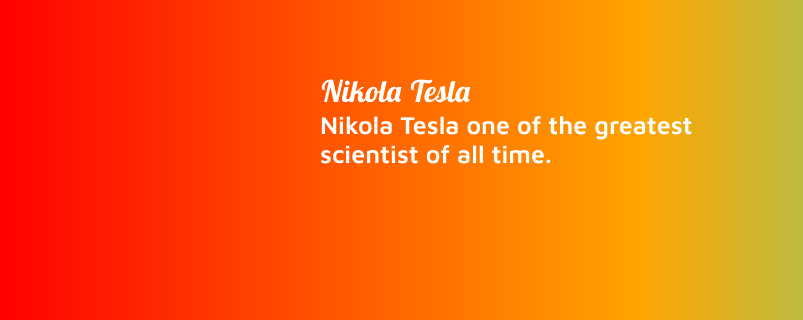
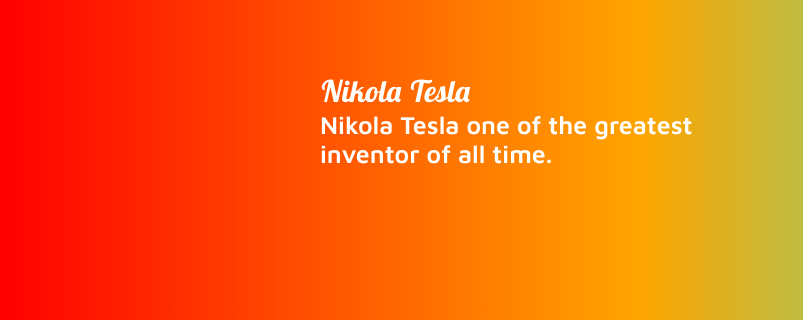
Before and after one commit to saiprocoder/nikola-tesla, a plain HTML site: page content.html in a window 1280 px wide. Shown: the part 203-523 px from the top of the page, 0-803 px from the left. Drawn offline with Linux system fonts and the light colour scheme.

Commit message:
Update content.html

```diff
--- a/content.html
+++ b/content.html
@@ -24,7 +24,7 @@
         <div class="box-main">
             <div class="firstHalf">
                 <p class="text-big">Nikola Tesla</p>
-                <p class="text-small">Nikola Tesla one of the greatest scientist of all time.</p>
+                <p class="text-small">Nikola Tesla one of the greatest inventor of all time.</p>
             </div>
 
             <div class="secondHalf">
```
